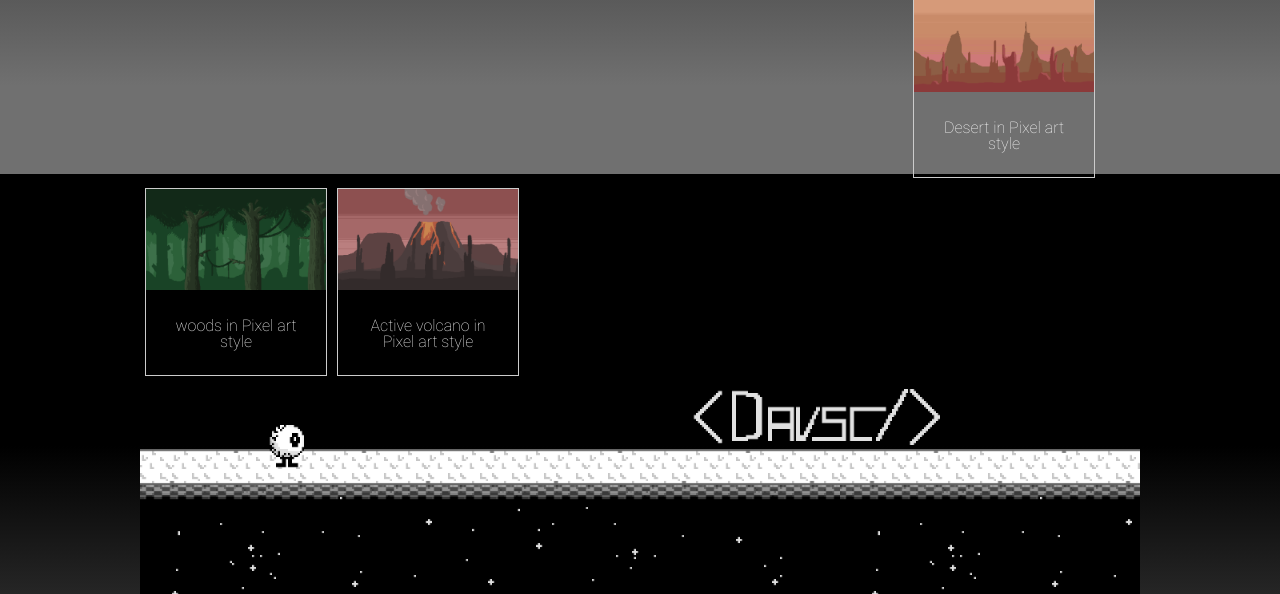
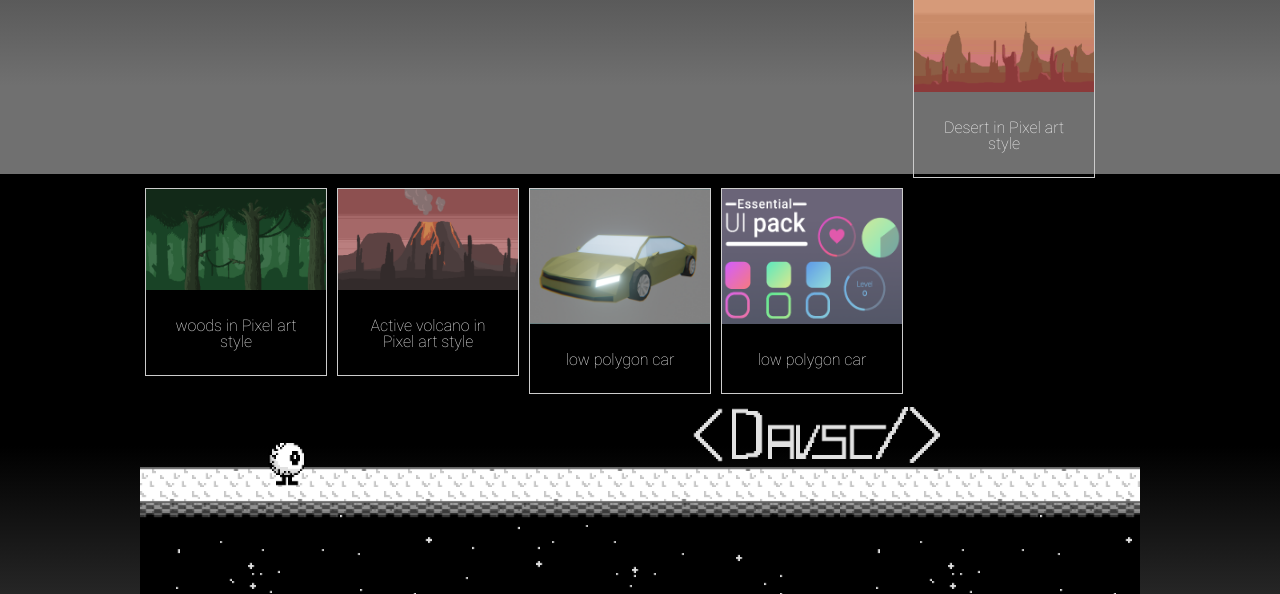
Before and after one commit to Koblizniik/Koblizniik.github.io, a plain HTML site: page Galery.html in a window 1280 px wide. Shown: the part 626-1220 px from the top of the page. Drawn offline with Linux system fonts and the light colour scheme.

Commit message:
Update Galery.html

```diff
--- a/Galery.html
+++ b/Galery.html
@@ -79,6 +79,23 @@
 Active volcano in Pixel art style</div>
 </div>
 
+<div class="gallery">
+<a target="_blank" href="auto.png">
+<img src="auto_icon.png" alt="volcano" width="600" height="400">
+</a>
+<div class="desc">
+low polygon car</div>
+</div>
+
+     <div class="gallery">
+<a target="_blank" href="Essential_ui_pack_full.png.png">
+<img src="Essential_ui_pack_full_icon.png" alt="volcano" width="600" height="400">
+</a>
+<div class="desc">
+low polygon car</div>
+</div>
+
+
 
 
 
```
